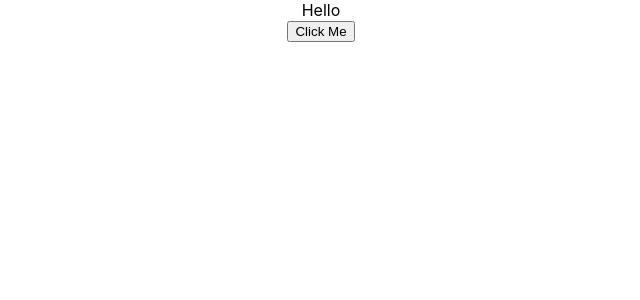
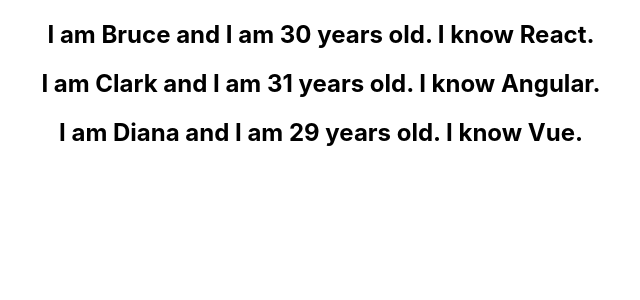
Before and after one commit to ParveenDavid2394/my-app, a React (Create React App) app: page / in a window 1280 px wide. Shown: the top 300 px of the page, without its empty margins (319-959 px from the left). Built offline with nearby package versions, Linux system fonts and the light colour scheme.

Commit message:
list rendering

```diff
--- a/src/App.js
+++ b/src/App.js
@@ -12,6 +12,7 @@
 import EventBind from './components/EventBind';
 import ParentComponent from './components/ParentComponent';
 import UserGreeting from './components/UserGreeting';
+import NameList from './components/NameList';
 
 function App() {
   return (
@@ -27,9 +28,10 @@
         <Message/>
         <FunctionClick />
         <ClassClick /> */}
-        <EventBind />
+        {/* <EventBind /> */}
         {/* <ParentComponent /> */}
-        <UserGreeting/>
+        {/* <UserGreeting/> */}
+        <NameList />
     </div>
   );
 }
--- /dev/null
+++ b/src/components/NameList.js
@@ -0,0 +1,57 @@
+// list rendering
+
+import React from 'react';
+import Person from './Person';
+
+function NameList(props){
+
+    // const names = ['Bruce', 'Clark', 'Diana'];
+    // const nameList = names.map( name=> (
+    //     <h2> My name is {name} </h2>
+    // ));
+
+    const persons = [
+        {
+            id: 1,
+            name: 'Bruce',
+            age: 30,
+            skills: 'React'
+        },
+
+        {
+            id: 2,
+            name: 'Clark',
+            age: 31,
+            skills: 'Angular'
+        },
+
+        {
+            id: 3,
+            name: 'Diana',
+            age: 29,
+            skills: 'Vue'
+        },
+    ]
+
+    // send person object as props to Person component
+    // can also use index as key but have condition of when to use
+    /*
+        when to use index
+            - when items in list dont have unique id
+            - when items in list are static and will not change
+            - when items in list will not be filtered or reordered
+    */
+
+    const personList = persons.map( (person,index) => (
+      <Person key={ index } person={person} />
+    ))
+
+
+    return(
+        <div>
+            { personList}
+        </div>
+    )
+}
+
+export default NameList;
--- /dev/null
+++ b/src/components/Person.js
@@ -0,0 +1,19 @@
+// list rendering
+/*
+    instead of displaying everything on 1 file, breakdown the process
+    NameList.js will render the list and send it over, Person.js will display it
+*/
+
+import React from 'react';
+
+// destructure props as received from Parent component
+function Person( {person} ){
+
+    return(
+        <div>
+            <h2>I am {person.name} and I am {person.age} years old. I know {person.skills}.</h2>
+        </div>
+    )
+}
+
+export default Person;
```
